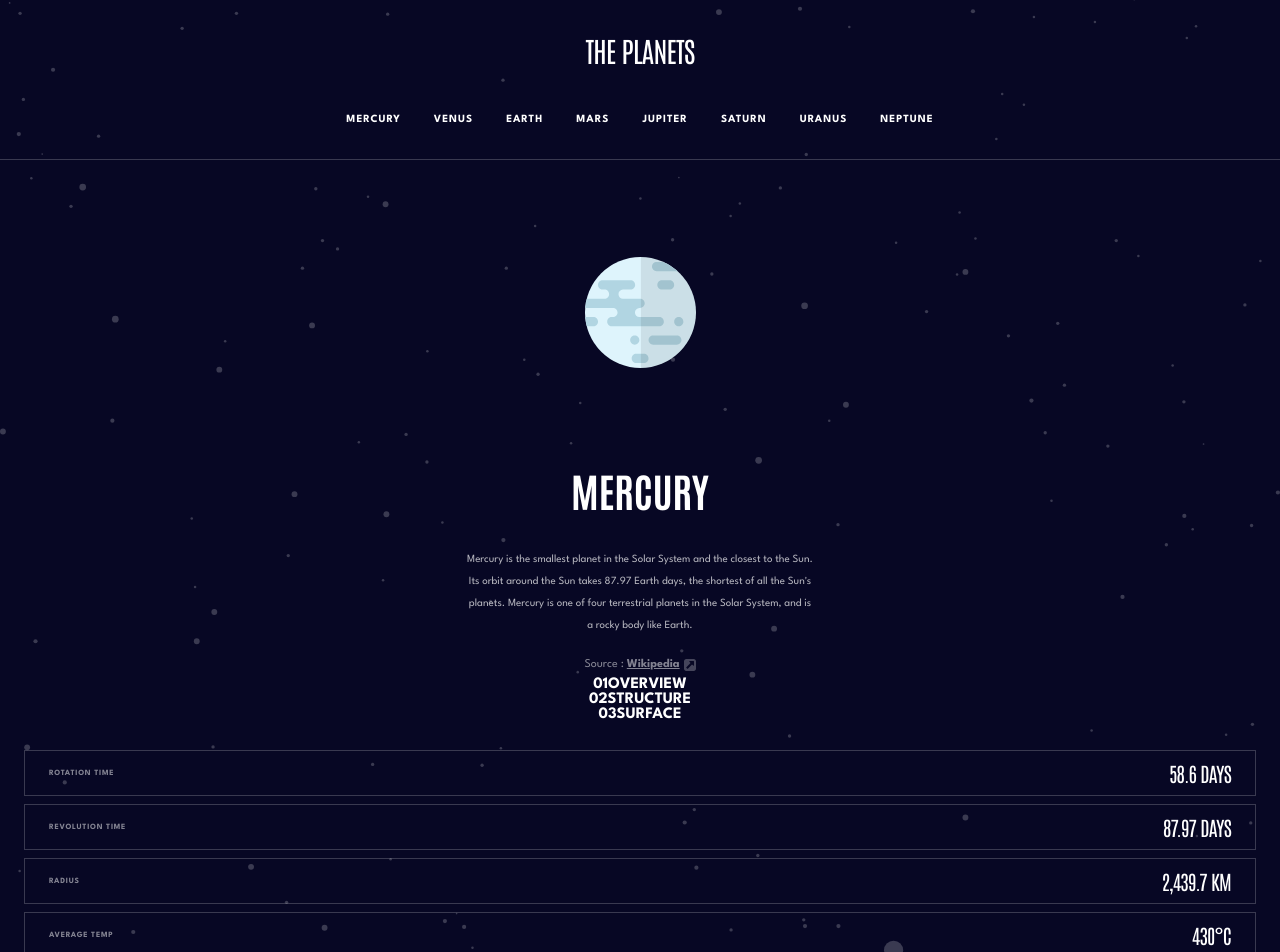
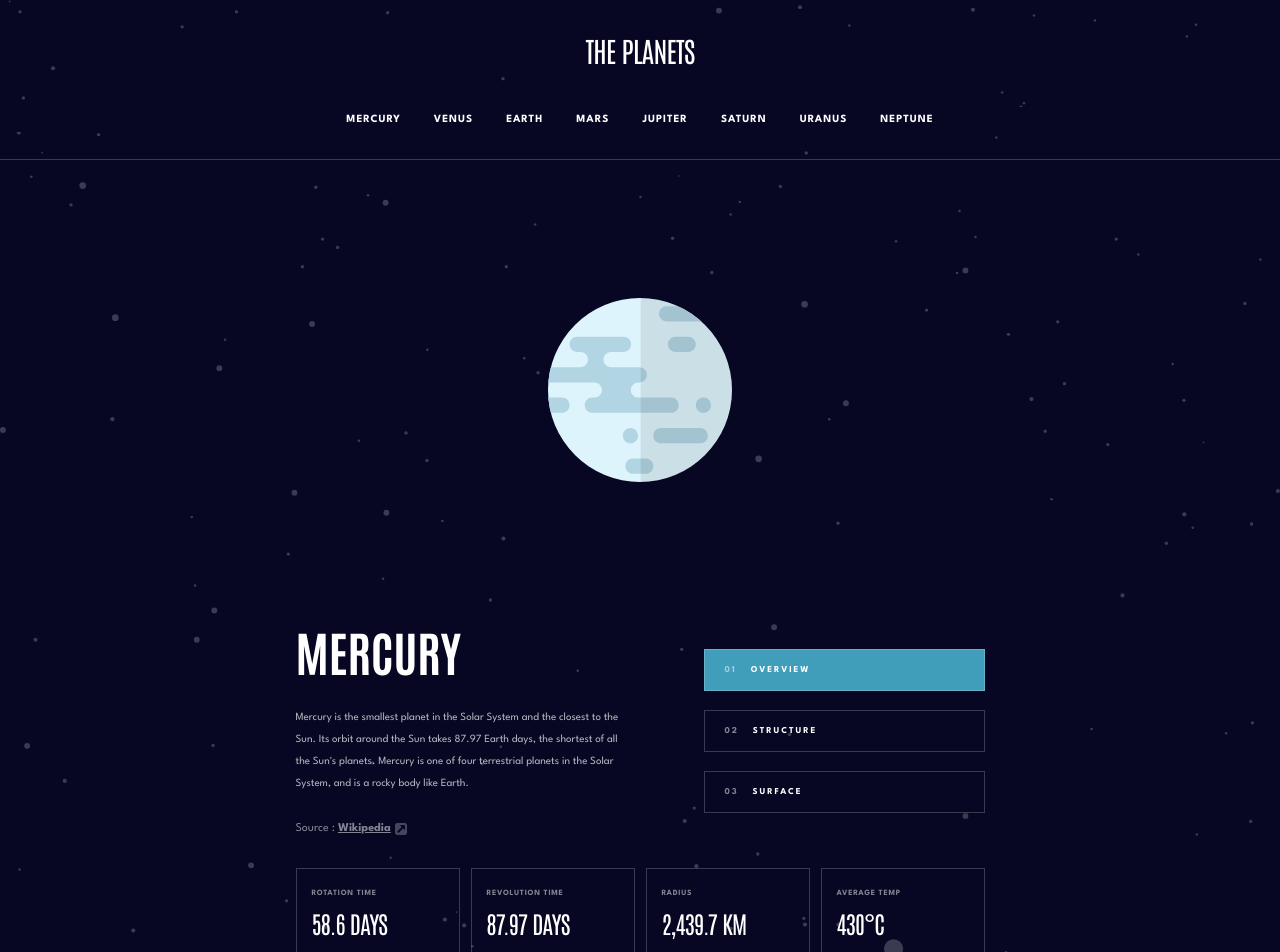
Before and after one commit to DavitDvalashvili/Planets-fact-site, a React (Vite) app: page / in a window 1280 px wide. Shown: the top 952 px of the page. Built offline with nearby package versions, Linux system fonts and the light colour scheme.

Commit message:
feat: finish project

```diff
--- a/src/Types.tsx
+++ b/src/Types.tsx
@@ -13,11 +13,14 @@ export interface InfoPropsType {
   categoryIndex: number;
   activeIndex: number;
   setCategoryIndex: React.Dispatch<React.SetStateAction<number>>;
+  ChooseColor: (parameter: number) => string;
   innerWidth: number;
 }
 
 export interface InfoType {
   activeIndex: number;
+  categoryIndex: number;
+  ChooseColor: (parameter: number) => string;
 }
 
 export interface StatisticsType {
--- a/src/components/InfoBox.tsx
+++ b/src/components/InfoBox.tsx
@@ -6,7 +6,11 @@ import InfoStyle from "./styles/InfoStyle";
 const InfoBox = (props: InfoPropsType) => {
   console.log(props.activeIndex);
   return (
-    <InfoStyle activeIndex={props.activeIndex}>
+    <InfoStyle
+      activeIndex={props.activeIndex}
+      categoryIndex={props.categoryIndex}
+      ChooseColor={props.ChooseColor}
+    >
       <div className="imageBox">
         {props.categoryIndex == 1 && (
           <img src={data[props.activeIndex].images.planet} alt="planet" />
@@ -18,7 +22,11 @@ const InfoBox = (props: InfoPropsType) => {
           <img src={data[props.activeIndex].images.planet} alt="planet" />
         )}
         {props.categoryIndex == 3 && props.innerWidth >= 1440 && (
-          <img src={data[props.activeIndex].images.geology} alt="planet" />
+          <img
+            className="geology"
+            src={data[props.activeIndex].images.geology}
+            alt="planet"
+          />
         )}
       </div>
       <div className="textBox">
--- a/src/components/Planets.tsx
+++ b/src/components/Planets.tsx
@@ -15,7 +15,7 @@ const Planets = () => {
     if (planet.name === context) {
       useEffect(() => {
         setActiveIndex(index);
-        setCategoryIndex(1);
+        //setCategoryIndex(1);
       }, [context]);
     }
   });
@@ -94,6 +94,7 @@ const Planets = () => {
         categoryIndex={categoryIndex}
         setCategoryIndex={setCategoryIndex}
         innerWidth={innerWidth}
+        ChooseColor={ChooseColor}
       />
       <Statistics activeIndex={activeIndex} />
     </PlanetStyles>
--- a/src/components/styles/GlobalStyles.tsx
+++ b/src/components/styles/GlobalStyles.tsx
@@ -16,5 +16,8 @@ body {
   background-repeat: no-repeat;
   background-size: cover;
   color: white;
+  &::-webkit-scrollbar {
+  display: none;
+}
 }
 `;
--- a/src/components/styles/InfoStyle.tsx
+++ b/src/components/styles/InfoStyle.tsx
@@ -50,6 +50,7 @@ const InfoStyle = styled.div<InfoType>`
         max-width: 350px;
       }
       .source {
+        cursor: pointer;
         font-weight: 400;
         font-size: 12px;
         opacity: 0.5;
@@ -65,6 +66,138 @@ const InfoStyle = styled.div<InfoType>`
       }
     }
   }
+  @media (min-width: 768px) {
+    .imageBox {
+      height: 460px;
+      img {
+        width: ${(props) =>
+          props.activeIndex == 0
+            ? "184px"
+            : props.activeIndex == 1
+            ? "253px"
+            : props.activeIndex == 2
+            ? "285px"
+            : props.activeIndex == 3
+            ? "213px"
+            : props.activeIndex == 4
+            ? "369px"
+            : props.activeIndex == 5
+            ? "422px"
+            : props.activeIndex == 6
+            ? "290px"
+            : props.activeIndex == 7
+            ? "285px"
+            : "auto"};
+      }
+    }
+    .textBox {
+      margin: 0px 39px;
+      text-align: left;
+      display: flex;
+      justify-content: center;
+      align-items: center;
+      gap: 69px;
+      .textWrapper {
+        align-items: flex-start;
+        h1 {
+          font-size: 48px;
+        }
+        p {
+          margin: 24px 0px 22px 0px;
+          max-width: unset;
+          width: 339px;
+        }
+      }
+      .category {
+        width: 281px;
+        display: flex;
+        flex-direction: column;
+        gap: 19px;
+        cursor: pointer;
+        div {
+          width: 100%;
+          border: 1px solid rgba(255, 255, 255, 0.2);
+          padding: 8px 20px 7px 20px;
+          font-size: 9px;
+          font-weight: 700;
+          line-height: 25px;
+          letter-spacing: 1.929px;
+          &:nth-of-type(${(props) => props.categoryIndex}) {
+            background-color: ${(props) =>
+              props.ChooseColor(props.activeIndex)};
+          }
+          span {
+            margin-right: 14px;
+            opacity: 0.5;
+          }
+        }
+      }
+    }
+  }
+  @media (min-width: 1440px) {
+    display: flex;
+    justify-content: space-evenly;
+    align-items: center;
+    .imageBox {
+      height: 754px;
+      position: relative;
+      img {
+        width: ${(props) =>
+          props.activeIndex == 0
+            ? "290px"
+            : props.activeIndex == 1
+            ? "400px"
+            : props.activeIndex == 2
+            ? "450px"
+            : props.activeIndex == 3
+            ? "336px"
+            : props.activeIndex == 4
+            ? "582px"
+            : props.activeIndex == 5
+            ? "666px"
+            : props.activeIndex == 6
+            ? "458px"
+            : props.activeIndex == 7
+            ? "450px"
+            : "auto"};
+      }
+      .geology {
+        width: 163px;
+        position: absolute;
+        bottom: 87px;
+        left: 50%;
+        transform: translateX(-50%);
+      }
+    }
+    .textBox {
+      margin: unset;
+      flex-direction: column;
+      gap: 39px;
+      width: 350px;
+      .textWrapper {
+        h1 {
+          font-size: 80px;
+        }
+        p {
+          margin: 23px 0px 24px 0px;
+          width: 100%;
+          font-size: 14px;
+        }
+        .source {
+          font-size: 14px;
+        }
+      }
+      .category {
+        width: 100%;
+        gap: 16px;
+        div {
+          padding: 12px 28px 11px 28px;
+          font-size: 12px;
+          letter-spacing: 2.571px;
+        }
+      }
+    }
+  }
 `;
 
 export default InfoStyle;
--- a/src/components/styles/StatisticsStyle.tsx
+++ b/src/components/styles/StatisticsStyle.tsx
@@ -26,6 +26,43 @@ const StatisticStyle = styled.div`
       letter-spacing: -0.75px;
     }
   }
+  @media (min-width: 768px) {
+    padding: 27px 39px 36px 39px;
+    display: flex;
+    justify-content: center;
+    align-items: center;
+    gap: 11px;
+    div {
+      width: 164px;
+      padding: 16px 15px 19px 15px;
+      display: flex;
+      flex-direction: column;
+      justify-content: center;
+      align-items: flex-start;
+      gap: 6px;
+      span {
+        font-size: 24px;
+      }
+    }
+  }
+  @media (min-width: 1440px) {
+    gap: 30px;
+    padding: 0px 0px 0px 0px;
+    div {
+      width: 255px;
+      margin-bottom: 56px;
+      padding: 20px 23px 27px 23px;
+      gap: 4px;
+      h4 {
+        letter-spacing: 1px;
+        font-size: 11px;
+      }
+      span {
+        font-size: 40px;
+        letter-spacing: -1.5px;
+      }
+    }
+  }
 `;
 
 export default StatisticStyle;
```
Also changed, not shown: src/components/Home.tsx (deleted, +0 -8 lines).
